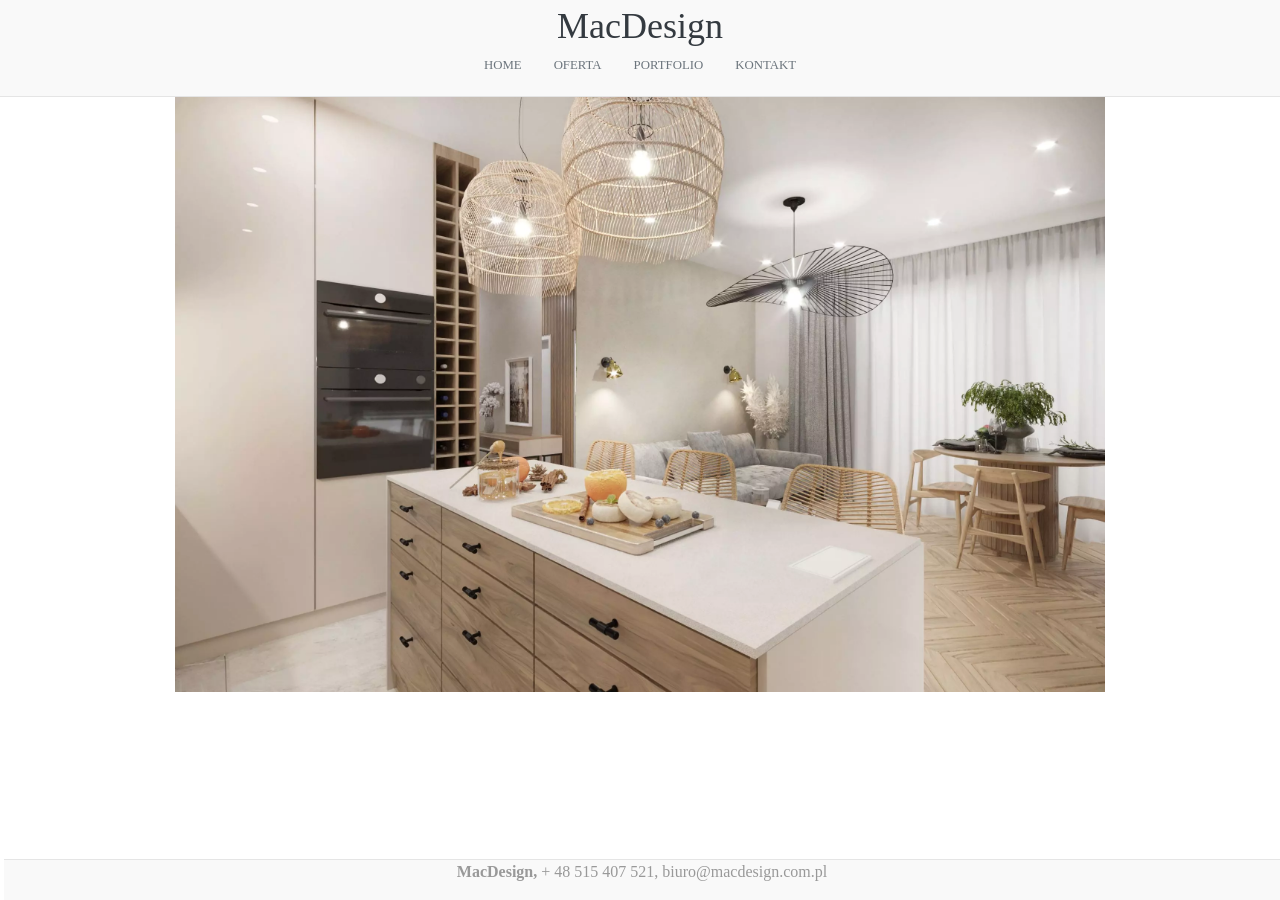
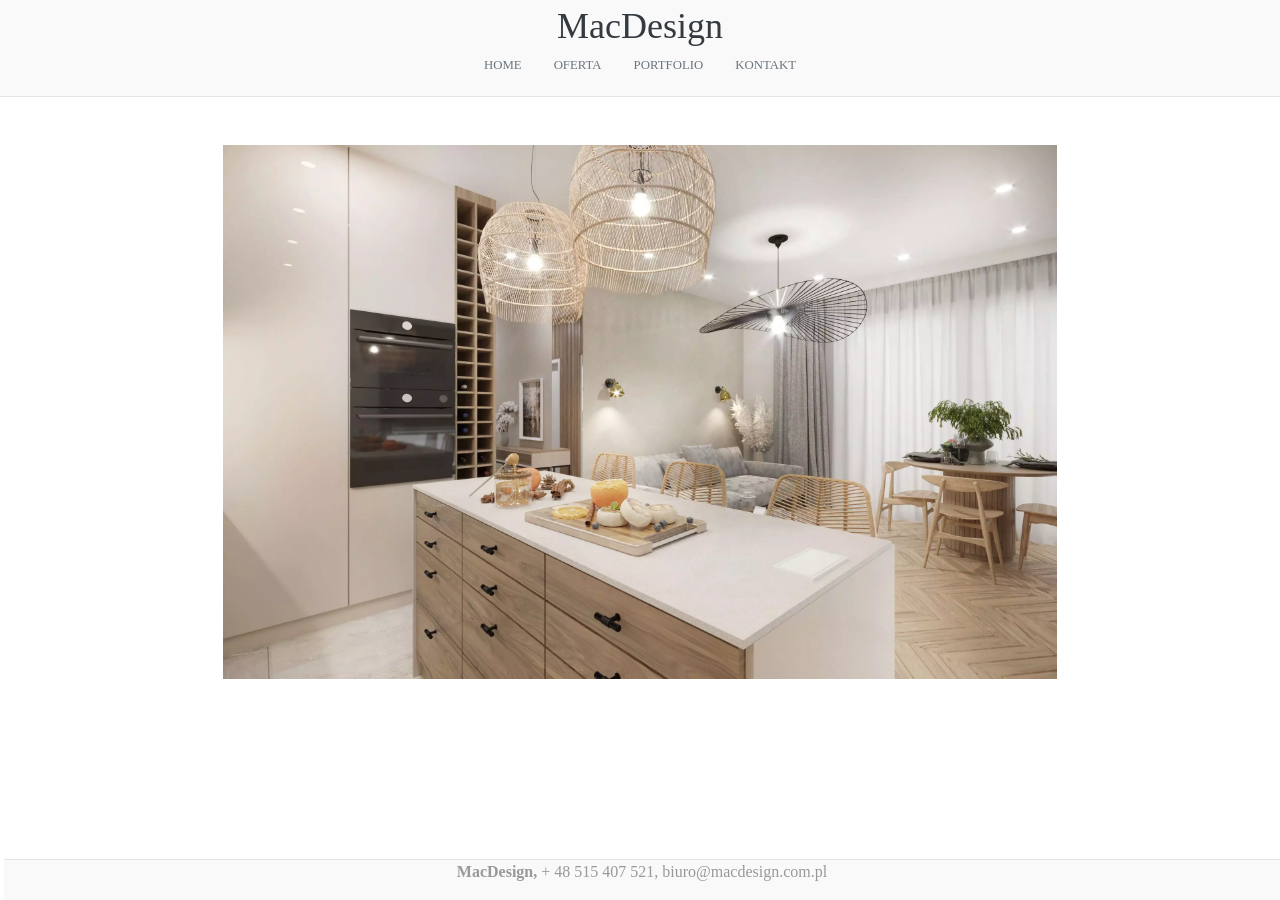
Before and after one commit to RMachnik/mac-design, a Jekyll site: the page built from _pages/home.md, in a window 1280 px wide. Built offline with Jekyll 4.4.1, drawn with Linux system fonts in a browser that asks for light colours.

Commit message:
Padding at home.

```diff
--- a/_layouts/home.html
+++ b/_layouts/home.html
@@ -2,7 +2,7 @@
 layout: default
 ---
 <div>
-    <div>
+    <div class="p-5">
         <img src="{{ site.baseurl | prepend: site.url}}/{{ page.image }}"
              loading="lazy"
              class="img-fluid"
```
